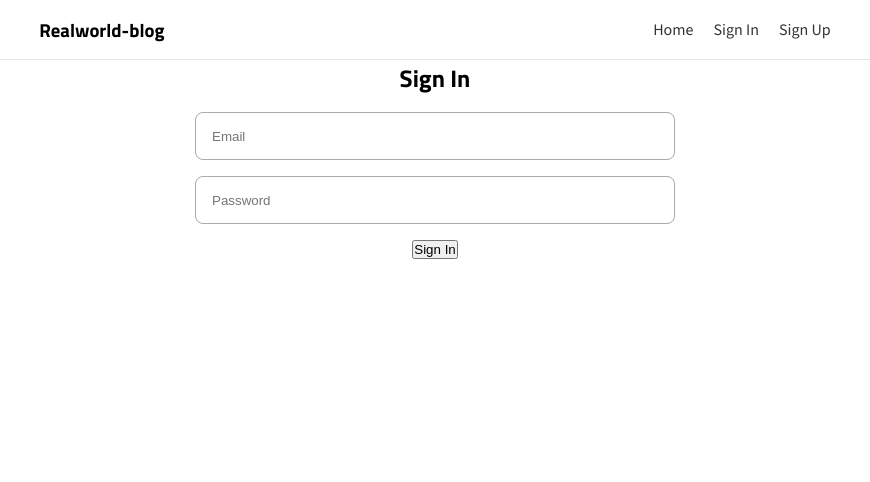
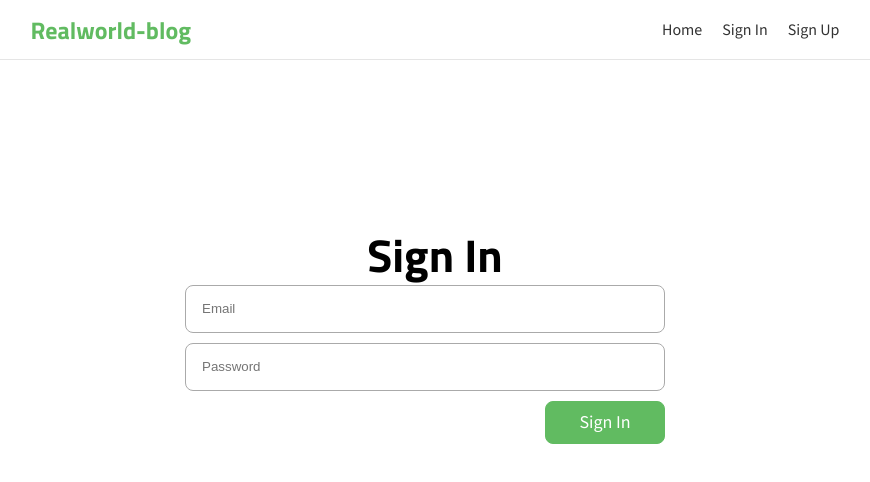
Before and after one commit to MrCat98/Simple-Blog, a React (Vite) app: page /signin in a window 1280 px wide. Shown: the top 482 px of the page, without its empty margins (205-1075 px from the left). Built offline with nearby package versions, Linux system fonts and the light colour scheme.

Commit message:
Created style in signin page

```diff
--- a/src/index.css
+++ b/src/index.css
@@ -32,7 +32,7 @@ body {
   justify-content: space-around;
   border-bottom: 1px solid #0000001a;
 
-  .navigation h3 {
+  h3 {
     display: flex;
     align-items: center;
     font-size: 24px;
@@ -390,12 +390,31 @@ body {
   }
 }
 
+.signin-form--wrapper {
+  width: 100%;
+  height: auto;
+  display: flex;
+  justify-content: center;
+  align-items: center;
+  padding: 10px;
+}
+
 .signin--form {
   display: flex;
   justify-content: center;
-  align-items: center;
   flex-direction: column;
-  gap: 16px;
+  gap: 10px;
+  width: 500px;
+  height: 538px;
+
+  h1 {
+    display: flex;
+    align-items: center;
+    justify-content: center;
+    font-weight: 700;
+    font-size: 46px;
+    line-height: 40px;
+  }
 
   input {
     width: 480px;
@@ -403,6 +422,28 @@ body {
     border: 1px solid rgba(170, 170, 170, 1);
     border-radius: 8px;
     padding: 16px;
+  }
+
+  .signin--button--wrapper {
+    width: 96%;
+    display: flex;
+    justify-content: end;
+  }
+
+  button {
+    font-family: "Source Sans 3";
+    font-weight: 400;
+    font-size: 18px;
+    line-height: 100%;
+    display: flex;
+    justify-content: center;
+    align-items: center;
+    width: 120px;
+    height: 43px;
+    border-radius: 8px;
+    color: rgb(255, 255, 255, 1);
+    border: 1px solid rgb(97, 187, 97);
+    background-color: rgb(97, 187, 97);
   }
 }
 
@@ -461,3 +502,14 @@ body {
     background-color: rgb(97, 187, 97);
   }
 }
+
+.profile-page--wrapper{
+  width: 100%;
+  min-height: 348px;
+ background-color: #333333;
+ display: flex;
+ justify-content: center;
+ align-items: center;
+ flex-direction: column;
+ gap: 10px;
+}
--- a/src/pages/ProfilePage.jsx
+++ b/src/pages/ProfilePage.jsx
@@ -11,9 +11,10 @@ const ProfilePage = () => {
   };
 
   return (
-    <div className="profile-page">
-      <h1>Профиль пользователя: {user?.username}</h1>
-      <p>Email: {user?.email}</p>
+    <div className="profile-page--wrapper">
+
+      <h1>{user?.username}</h1>
+      <p>{user?.email}</p>
 
       <button onClick={handleLogoutClick}>
         Logout
--- a/src/pages/SignInPage.jsx
+++ b/src/pages/SignInPage.jsx
@@ -26,8 +26,9 @@ const SignIn = () => {
   };
 
   return (
+    <div className="signup-form--wrapper">
     <form onSubmit={handleSubmit} className="signin--form">
-      <h2>Sign In</h2>
+      <h1>Sign In</h1>
       {error && <p style={{ color: "red" }}>{error}</p>}
 
       <input
@@ -46,11 +47,13 @@ const SignIn = () => {
         required
         className="signIn--password"
       />
-
-      <button type="submit" className="signIn--button">
-        Sign In
-      </button>
+      <div className="signin--button--wrapper">
+        <button type="submit" className="signIn--button">
+          Sign In
+        </button>
+      </div>
     </form>
+    </div>
   );
 };
 
```
